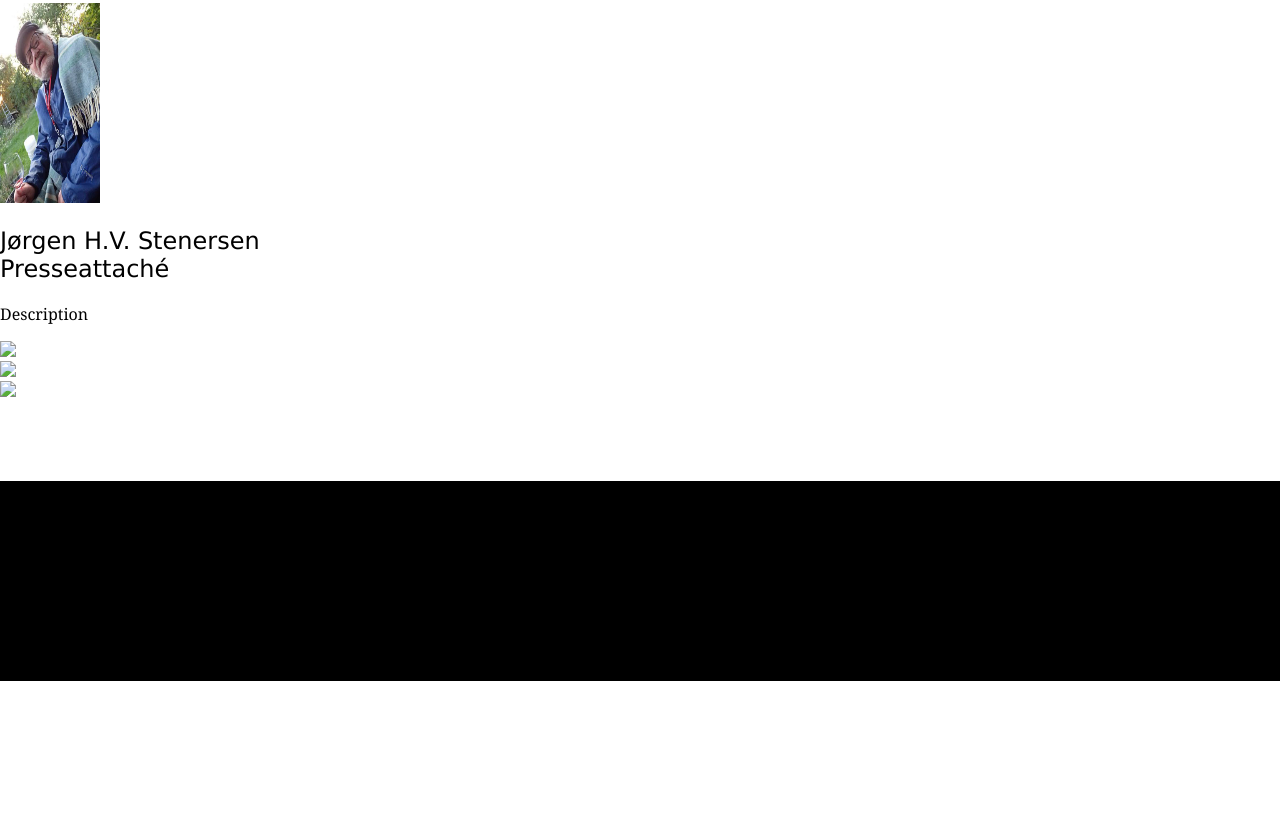
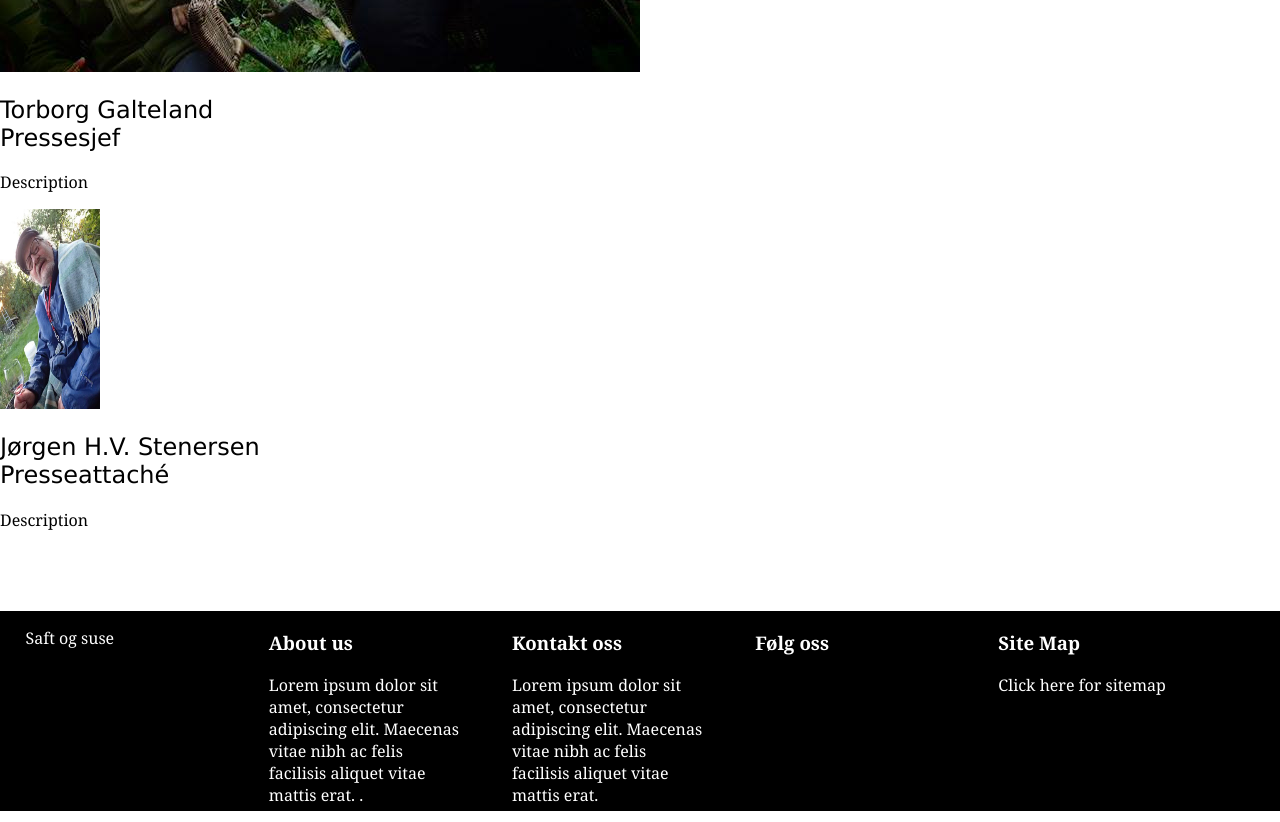
Before and after one commit to AslakHol/saftogsuse, a plain HTML site: page om_oss.html in a window 1280 px wide. Shown: the part 1538-2360 px from the top of the page. Before the commit the page ends 2219 px from the top, so only its background shows below. Drawn offline with Linux system fonts and the light colour scheme.

Commit message:
updated links in om_oss html

```diff
--- a/om_oss.html
+++ b/om_oss.html
@@ -9,43 +9,29 @@
         <header id="header">
         </header>
 
-        <img src="../img/logo.png" alt="logo" id="aboutLogo" type="png"/>
+        <div class="content">
+
+          <img src="img/logo.png" alt="logo" id="aboutLogo" type="png"/>
 
           <p id="ingress">
           Lorem ipsum dolor sit amet, consectetur adipiscing elit. Donec nunc nunc, blandit non sollicitudin ac, blandit id ligula. Praesent sit amet ante sapien. Donec feugiat dui eget tortor blandit, in convallis orci dictum. Aenean vitae diam auctor quam elementum fermentum. Mauris accumsan turpis nibh, sit amet varius diam condimentum quis. Donec id sagittis lorem. Cras a maximus sapien, sed pellentesque nulla. Suspendisse potenti. Curabitur sed dictum massa. Nulla ac sem id tortor consequat facilisis. Suspendisse potenti. Quisque eu dolor tempus, varius velit eget, mattis ligula.
           </p>
 
-
           <div class="imgAboveText" class="about">
-            <img src="img/torborg.jpg" alt="pictureOfTorborg" type="image/jpg"/>
+              <img src="img/torborg.jpg" alt="Picture of Torborg" type="image/jpg"/>
               <h2>Torborg Galteland <br> Pressesjef</h2>
               <p>Description</p>
           </div>
 
           <div class="imgAboveText" class="about">
-            <img src="img/stenersen.jpg" alt="pictureOfJorgen" type="image/jpg" height="200px" width="100px"/>
+              <img src="img/stenersen.jpg" alt="Picture of Jorgen" type="image/jpg" height="200px" width="100px"/>
               <h2>Jørgen H.V. Stenersen <br> Presseattaché</h2>
               <p>Description</p>
           </div>
 
-        <div class="slideshow-container">
-            <div class="mySlides">
-                <img src="img1.jpg" style="width:100%">
         </div>
-
-            <div class="mySlides">
-                <img src="img1.jpg" style="width:100%">
-            </div>
-
-            <div class="mySlides">
-                <img src="img1.jpg" style="width:100%">
-            </div>
-            <a class="prev" onclick="plusSlides(-1)"></a>
-            <a class="next" onclick="plusSlides(1)"></a>
-        </div>
-
         <footer id="footer">
         </footer>
-        <script src="script.js"></script>
+        <script src="scripts/add_header_footer.js"></script>
     </body>
 </html>
```
Lines whose indentation alone changed are shown as unchanged.
